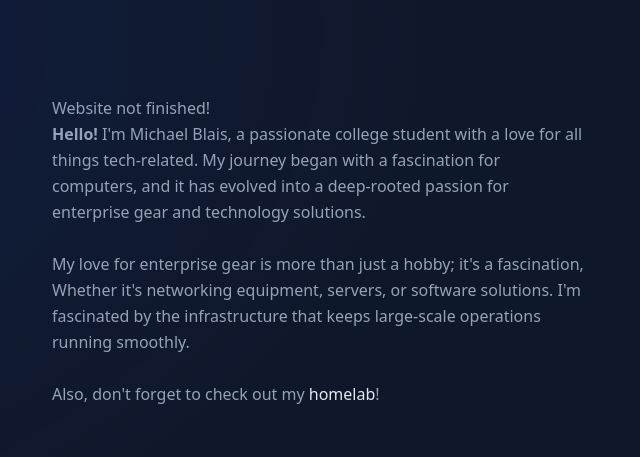
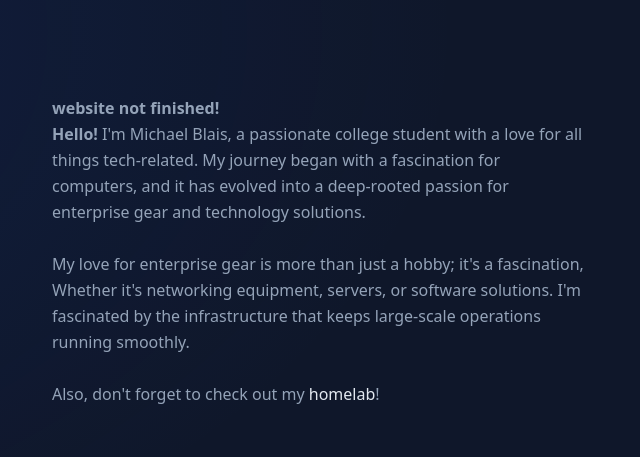
Before and after one commit to MBlais13/portfolio-v2, a website: page src/index.html in a window 1280 px wide. Shown: the top 457 px of the page, 596-1236 px from the left. Drawn offline with nearby package versions, Linux system fonts and the light colour scheme.

Commit message:
Update index.html

```diff
--- a/src/index.html
+++ b/src/index.html
@@ -146,7 +146,7 @@ background: radial-gradient(
               </div>
               <div>
                 <p>
-                  Website not finished!<br/>
+                  <b>website not finished!</b><br/>
                   <b>Hello!</b> I'm Michael Blais, a passionate college student with a love for all things tech-related.
                   My journey began with a fascination for computers,
                   and it has evolved into a deep-rooted passion for enterprise gear and technology solutions.
```
